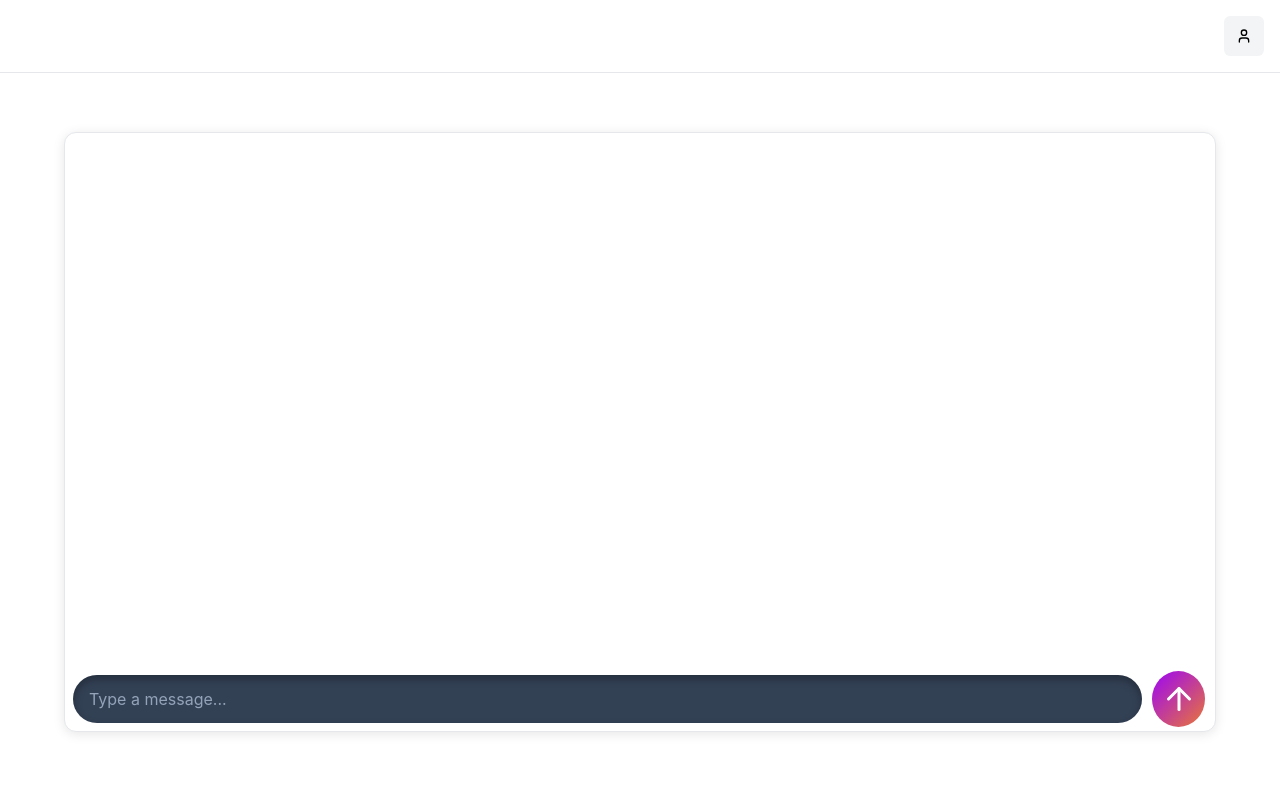
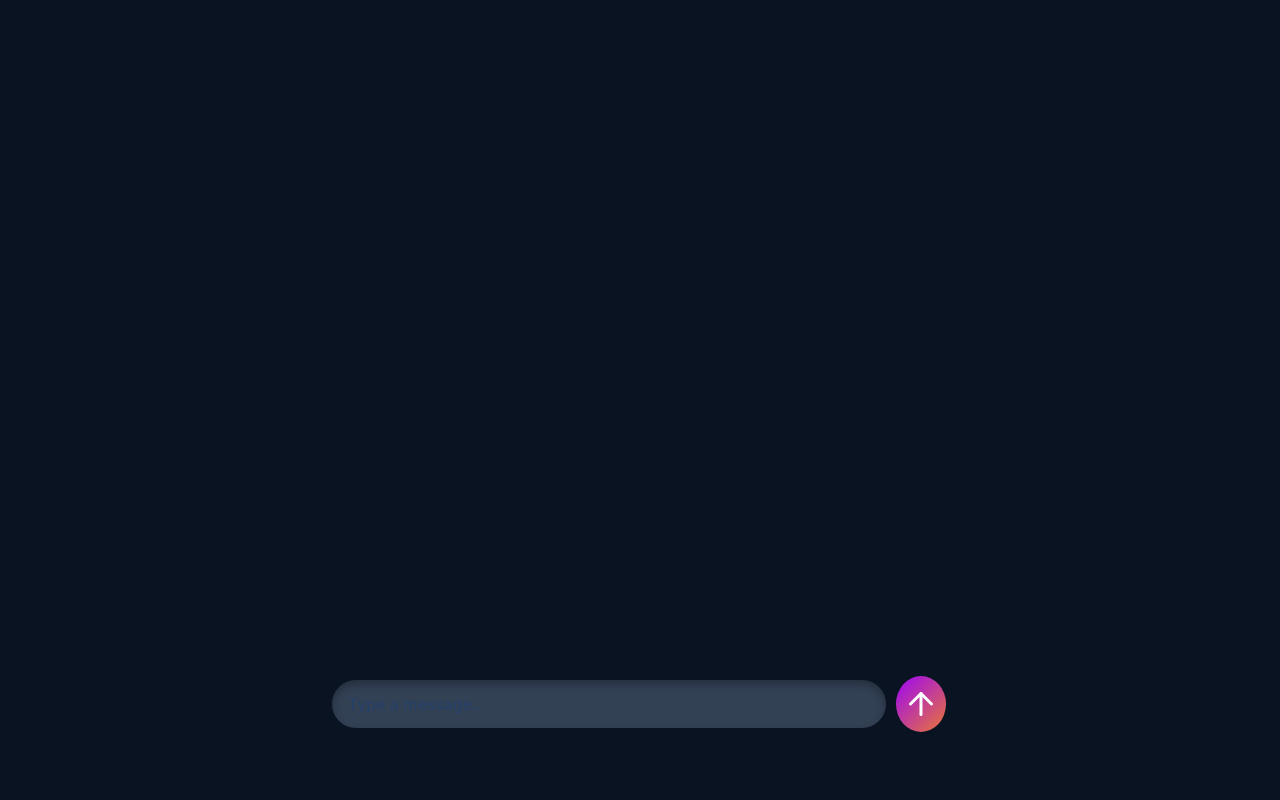
Before and after one commit to zuuxuux/gpt-repository-loader, a React (Vite) app in the folder frontend/: page / in a window 1280 px wide. Shown: the top 800 px of the page. Built offline with nearby package versions, Linux system fonts and the light colour scheme.

Commit message:
Changest to styling

```diff
--- a/frontend/src/App.tsx
+++ b/frontend/src/App.tsx
@@ -8,7 +8,6 @@ import './App.css'
 function App() {
   return (
     <div>
-      <NavBar />
       <div className="container mx-auto">
         <ChatContainer />
       </div>
--- a/frontend/src/components/ChatContainer.module.css
+++ b/frontend/src/components/ChatContainer.module.css
@@ -1,10 +1,10 @@
 .container {
     height: 600px;
-    width: 90vw;
+    width: 50vw;
     max-width: none;
     margin: 2rem auto;
     border-radius: 12px;
-    box-shadow: 0 2px 12px rgba(0, 0, 0, 0.1);
+    border-width: 0;
   }
 
   .scrollArea {
@@ -12,62 +12,41 @@
     padding: 1.5rem;
   }
 
-.message {
-    display: flex;
-    margin-bottom: 1rem;
-    gap: 1rem;
-    animation: fadeIn 0.3s ease-out;
-}
-
-.userMessage {
-    justify-content: flex-end;
-}
-
-.messageContent {
-    max-width: 80%;
-    padding: 0.75rem 1rem;
-    border-radius: 12px;
-}
-
-.userMessageContent {
-    background: hsl(var(--primary));
-    color: hsl(var(--primary-foreground));
-}
-
-.botMessageContent {
-    background: hsl(var(--muted));
-    color: hsl(var(--muted-foreground));
+  .inputArea {
+    padding: 0.75rem;
   }
 
   .inputContainer {
     display: flex;
     align-items: center;
     gap: 8px;
+    width: 100%;
   }
 
-/* InputArea could rely on its line-height and padding to define the height */
-.inputArea {
+  /*
+    Let this container hold the input and button together
+    so the button can appear inside the input area
+  */
+  .inputWrapper {
+    position: relative;
+    display: flex;
     flex: 1;
-  line-height: 1.5;    /* 1.5 * 16px = 24px text */
-  padding: 8px;
-  font-size: 16px;
   }
 
-/* SendButton’s lg size might be min-height: 40px */
-.lg {
-  width: 40px;
-  min-height: 40px;
+  /*
+    Absolute position to the right inside .inputWrapper
+    Without overriding background or border,
+    so the gradient ring from .sendButton remains.
+  */
+  .sendIcon {
+    position: absolute;
+    top: 50%;
+    right: 0.6rem;
+    transform: translateY(-50%);
+    z-index: 2; /* ensure it's above the input */
   }
 
-
-@keyframes fadeIn {
-    from {
-        opacity: 0;
-        transform: translateY(10px);
+  /* (Optional) Adjust if you have other .sendIcon hover states, etc. */
+  .sendIcon:hover:not(:disabled) {
+    opacity: 0.9;
   }
-
-    to {
-        opacity: 1;
-        transform: translateY(0);
-    }
-}
--- a/frontend/src/components/ui/ChatBubble.module.css
+++ b/frontend/src/components/ui/ChatBubble.module.css
@@ -13,31 +13,34 @@
     justify-content: flex-end;
   }
 
-  .system .gradientBorder {
+  .system .chatBubbleBorder {
     border-radius: 0.5rem 0.5rem 0.5rem 0;
+    border: 0.5px solid #7E40FF;
+    background: none;
   }
 
   .system .messageContent {
     border-radius: 0.5rem 0.5rem 0.5rem 0;
   }
 
-  .user .gradientBorder {
+  .user .chatBubbleBorder {
     border-radius: 0.5rem 0.5rem 0 0.5rem;
+    border: 0.5px solid #FF9800;
+    background: none;
   }
 
   .user .messageContent {
     border-radius: 0.5rem 0.5rem 0 0.5rem;
   }
 
-  .gradientBorder {
+  .chatBubbleBorder {
     position: relative;
-    background: linear-gradient(to right, rgb(251 191 36), rgb(168 85 247));
-    padding: 1px;
+    padding: 0.6px;
     max-width: 80%;
   }
 
   .messageContent {
-    background-color: rgb(30 41 59);
+    background-color: #131D2D;
     color: white;
     padding: 0.75rem 1rem;
     font-size: 0.875rem;
--- a/frontend/src/components/ui/ChatBubble.tsx
+++ b/frontend/src/components/ui/ChatBubble.tsx
@@ -15,7 +15,7 @@ export const ChatBubble: React.FC<ChatBubbleProps> = ({
 }) => {
   return (
     <div className={`${styles.message} ${styles[variant]} ${className}`}>
-      <div className={styles.gradientBorder}>
+      <div className={styles.chatBubbleBorder}>
         <div className={styles.messageContent}>
           {content}
         </div>
--- a/frontend/src/components/ui/InputArea.module.css
+++ b/frontend/src/components/ui/InputArea.module.css
@@ -12,7 +12,7 @@
   }
 
   .input::placeholder {
-    color: rgb(148 163 184);
+    color: #25416A;
   }
 
   .input:focus {
--- a/frontend/src/index.css
+++ b/frontend/src/index.css
@@ -8,8 +8,8 @@
   font-weight: 400;
 
   color-scheme: light dark;
-  color: rgba(255, 255, 255, 0.87);
-  background-color: #242424;
+  color: #080E17;
+  background-color: #0A1322;
 
   font-synthesis: none;
   text-rendering: optimizeLegibility;
@@ -58,7 +58,7 @@ button:focus-visible {
   outline: 4px auto -webkit-focus-ring-color;
 }
 
-@media (prefers-color-scheme: light) {
+/* @media (prefers-color-scheme: light) {
   :root {
     color: #213547;
     background-color: #ffffff;
@@ -134,4 +134,4 @@ button:focus-visible {
   body {
     @apply bg-background text-foreground;
   }
-}
+} */
```
Lines whose indentation alone changed are shown as unchanged.
